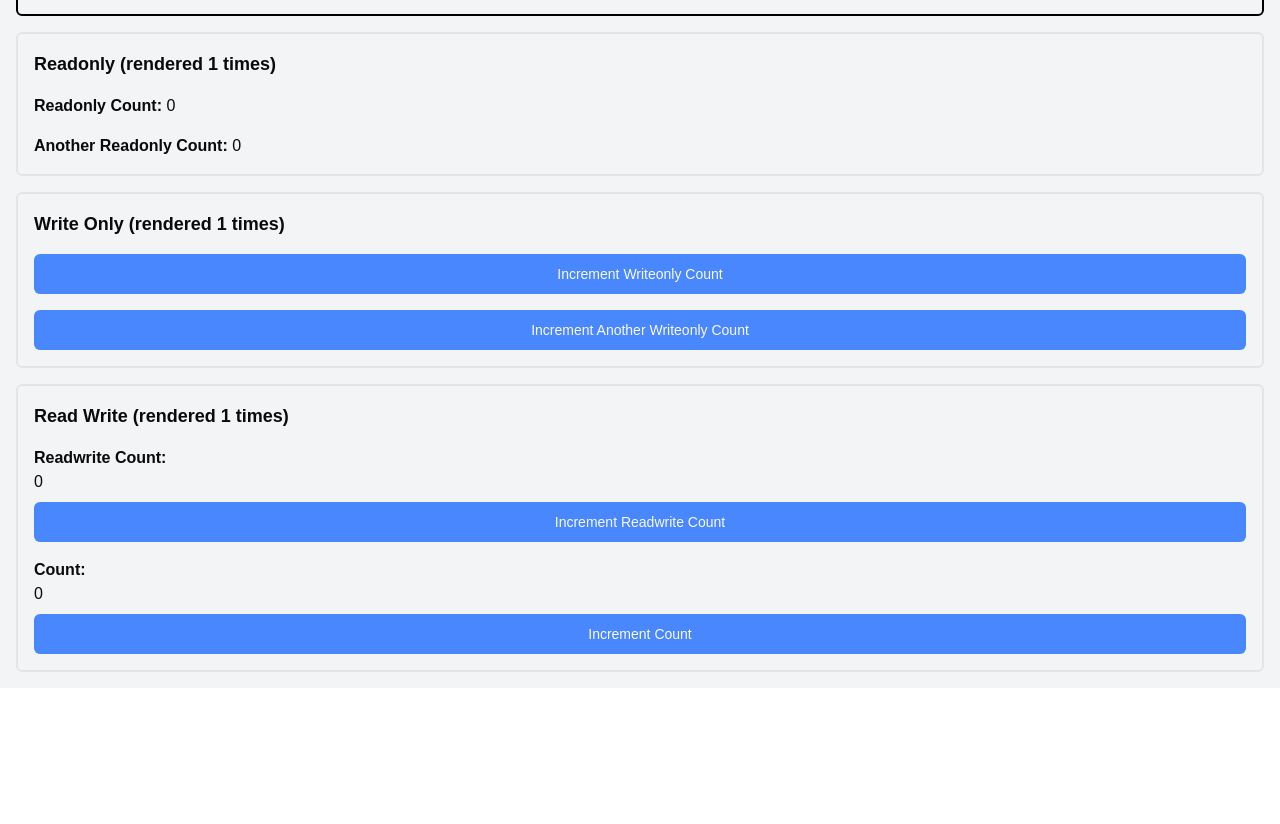
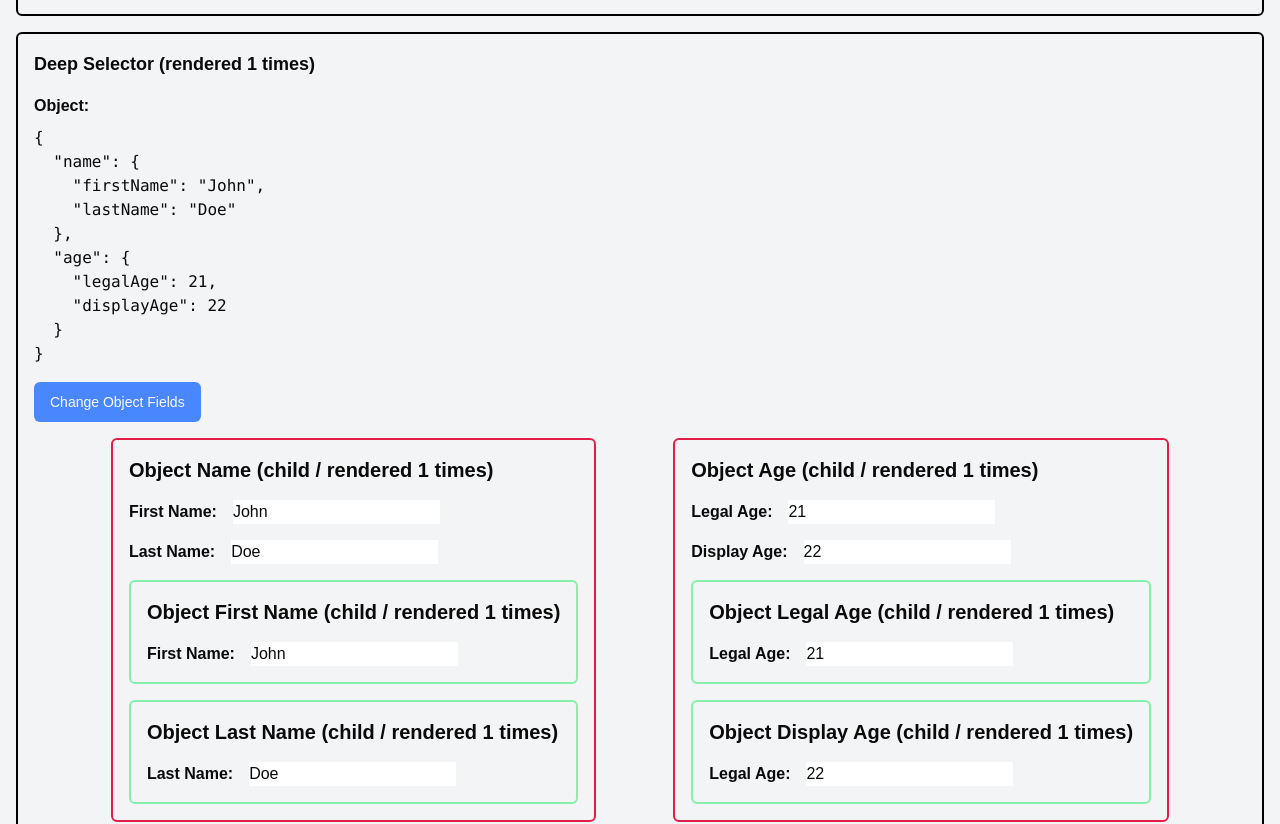
Before and after one commit to heecheon92/next15-test, a Next.js app: page /playground/jotai in a window 1280 px wide. Shown: the part 1528-2352 px from the top of the page. Before the commit the page ends 2216 px from the top, so only its background shows below. Built offline with nearby package versions, Linux system fonts and the light colour scheme.

Commit message:
testing deep object field change detection on jotai.

```diff
--- /dev/null
+++ b/app/playground/jotai/@deepselector/page.tsx
@@ -0,0 +1,261 @@
+"use client";
+
+import { Button } from "@/app/components/shadcn/button";
+import { useRenderCount } from "@/app/util/render";
+import { produce } from "immer";
+import { atom, useAtom } from "jotai";
+import { deepObjectAtom } from "../atoms";
+
+export default function JotaiSelector() {
+  const renderCount = useRenderCount();
+  const [object, setObject] = useAtom(deepObjectAtom);
+
+  return (
+    <div className="flex flex-col space-y-4 w-full h-full p-4 bg-gray-100 border-2 rounded-md border-black">
+      <header className="text-lg font-bold">{`Deep Selector (rendered ${renderCount} times)`}</header>
+
+      <div className="flex flex-col space-y-2">
+        <span className="font-bold">Object:</span>
+        <pre>{JSON.stringify(object, null, 2)}</pre>
+      </div>
+      <div className="flex flex-row space-x-4">
+        <Button
+          onClick={() =>
+            setObject((o) => ({
+              name: {
+                firstName: o.name.firstName === "John" ? "Jane" : "John",
+                lastName: o.name.lastName === "Doe" ? "Smith" : "Doe",
+              },
+              age: {
+                legalAge: o.age.legalAge === 21 ? 18 : 21,
+                displayAge: o.age.displayAge === 21 ? 19 : 22,
+              },
+            }))
+          }
+        >
+          Change Object Fields
+        </Button>
+      </div>
+      <footer className="flex flex-row justify-evenly">
+        <ObjectNameSelector />
+        <ObjectAgeSelector />
+      </footer>
+    </div>
+  );
+}
+
+const nameAtom = atom(
+  (get) => get(deepObjectAtom).name,
+  (_get, set, arg: { firstName: string; lastName: string }) => {
+    set(deepObjectAtom, (prev) => ({ ...prev, name: arg }));
+  }
+);
+
+function ObjectNameSelector() {
+  const renderCount = useRenderCount();
+  const [name, setName] = useAtom(nameAtom);
+
+  return (
+    <div className="flex flex-col space-y-4 p-4 bg-gray-100 border-2 border-rose-600 rounded-md">
+      <header className="text-xl font-bold">{`Object Name (child / rendered ${renderCount} times)`}</header>
+      <div className="flex flex-row space-x-4">
+        <span className="font-bold">First Name:</span>
+        <input
+          value={name.firstName}
+          onChange={(e) => {
+            setName({ ...name, firstName: e.target.value });
+          }}
+        />
+      </div>
+      <div className="flex flex-row space-x-4">
+        <span className="font-bold">Last Name:</span>
+        <input
+          value={name.lastName}
+          onChange={(e) => {
+            setName({ ...name, lastName: e.target.value });
+          }}
+        />
+      </div>
+
+      <footer className="flex flex-col space-y-4">
+        <ObjectFirstNameSelector />
+
+        <ObjectLastNameSelector />
+      </footer>
+    </div>
+  );
+}
+
+const firstNameAtom = atom(
+  (get) => get(deepObjectAtom).name.firstName,
+  (_get, set, arg: string) => {
+    set(deepObjectAtom, (prev) => ({
+      ...prev,
+      name: { ...prev.name, firstName: arg },
+    }));
+  }
+);
+const lastNameAtom = atom(
+  (get) => get(deepObjectAtom).name.lastName,
+  (_get, set, arg: string) => {
+    set(deepObjectAtom, (prev) => ({
+      ...prev,
+      name: { ...prev.name, lastName: arg },
+    }));
+  }
+);
+
+function ObjectFirstNameSelector() {
+  const renderCount = useRenderCount();
+  const [firstName, setFirstName] = useAtom(firstNameAtom);
+
+  return (
+    <div className="flex flex-col space-y-4 p-4 bg-gray-100 border-2 border-green-300 rounded-md">
+      <header className="text-xl font-bold">{`Object First Name (child / rendered ${renderCount} times)`}</header>
+      <div className="flex flex-row space-x-4">
+        <span className="font-bold">First Name:</span>
+        <input
+          value={firstName}
+          onChange={(e) => {
+            setFirstName(e.target.value);
+          }}
+        />
+      </div>
+    </div>
+  );
+}
+
+function ObjectLastNameSelector() {
+  const renderCount = useRenderCount();
+  const [lastName, setLastName] = useAtom(lastNameAtom);
+
+  return (
+    <div className="flex flex-col space-y-4 p-4 bg-gray-100 border-2 border-green-300 rounded-md">
+      <header className="text-xl font-bold">{`Object Last Name (child / rendered ${renderCount} times)`}</header>
+      <div className="flex flex-row space-x-4">
+        <span className="font-bold">Last Name:</span>
+        <input
+          value={lastName}
+          onChange={(e) => {
+            setLastName(e.target.value);
+          }}
+        />
+      </div>
+    </div>
+  );
+}
+
+const ageAtom = atom(
+  (get) => get(deepObjectAtom).age,
+  (get, set, arg: { legalAge: number; displayAge: number }) => {
+    set(
+      deepObjectAtom,
+      produce(get(deepObjectAtom), (draft) => {
+        draft.age = arg;
+      })
+    );
+  }
+);
+
+const legalAgeAtom = atom(
+  (get) => get(deepObjectAtom).age.legalAge,
+  (get, set, arg: number) => {
+    set(
+      deepObjectAtom,
+      produce(get(deepObjectAtom), (draft) => {
+        draft.age.legalAge = arg;
+      })
+    );
+  }
+);
+
+const displayAgeAtom = atom(
+  (get) => get(deepObjectAtom).age.displayAge,
+  (get, set, arg: number) => {
+    set(
+      deepObjectAtom,
+      produce(get(deepObjectAtom), (draft) => {
+        draft.age.displayAge = arg;
+      })
+    );
+  }
+);
+
+function ObjectAgeSelector() {
+  const renderCount = useRenderCount();
+  const [age, setAge] = useAtom(ageAtom);
+
+  return (
+    <div className="flex flex-col space-y-4 p-4 bg-gray-100 border-2 border-rose-600 rounded-md">
+      <header className="text-xl font-bold">{`Object Age (child / rendered ${renderCount} times)`}</header>
+      <div className="flex flex-row space-x-4">
+        <span className="font-bold">Legal Age:</span>
+        <input
+          type="number"
+          value={age.legalAge}
+          onChange={(e) => {
+            setAge({ ...age, legalAge: parseInt(e.target.value) });
+          }}
+        />
+      </div>
+      <div className="flex flex-row space-x-4">
+        <span className="font-bold">Display Age:</span>
+        <input
+          type="number"
+          value={age.displayAge}
+          onChange={(e) => {
+            setAge({ ...age, displayAge: parseInt(e.target.value) });
+          }}
+        />
+      </div>
+
+      <footer className="flex flex-col space-y-4">
+        <ObjectLegalAgeSelector />
+
+        <ObjectDisplayAgeSelector />
+      </footer>
+    </div>
+  );
+}
+
+function ObjectLegalAgeSelector() {
+  const renderCount = useRenderCount();
+  const [legalAge, setLegalAge] = useAtom(legalAgeAtom);
+
+  return (
+    <div className="flex flex-col space-y-4 p-4 bg-gray-100 border-2 border-green-300 rounded-md">
+      <header className="text-xl font-bold">{`Object Legal Age (child / rendered ${renderCount} times)`}</header>
+      <div className="flex flex-row space-x-4">
+        <span className="font-bold">Legal Age:</span>
+        <input
+          type="number"
+          value={legalAge}
+          onChange={(e) => {
+            setLegalAge(parseInt(e.target.value));
+          }}
+        />
+      </div>
+    </div>
+  );
+}
+
+function ObjectDisplayAgeSelector() {
+  const renderCount = useRenderCount();
+  const [display, setDisplayAge] = useAtom(displayAgeAtom);
+
+  return (
+    <div className="flex flex-col space-y-4 p-4 bg-gray-100 border-2 border-green-300 rounded-md">
+      <header className="text-xl font-bold">{`Object Display Age (child / rendered ${renderCount} times)`}</header>
+      <div className="flex flex-row space-x-4">
+        <span className="font-bold">Legal Age:</span>
+        <input
+          type="number"
+          value={display}
+          onChange={(e) => {
+            setDisplayAge(parseInt(e.target.value));
+          }}
+        />
+      </div>
+    </div>
+  );
+}
--- a/app/playground/jotai/atoms.ts
+++ b/app/playground/jotai/atoms.ts
@@ -8,6 +8,13 @@ export const objectAtom = atom<{
   greeting: "Hello" | "Bye";
   name: "Jotai" | "React";
 }>({ greeting: "Hello", name: "Jotai" });
+export const deepObjectAtom = atom<{
+  name: { firstName: string; lastName: string; };
+  age: { legalAge: number; displayAge: number };
+}>({
+  name: { firstName: "John", lastName: "Doe" },
+  age: { legalAge: 21, displayAge: 22 }
+})
 export const darkModeAtom = atomWithStorage("darkMode", false, {
   ...createJSONStorage(() => localStorage),
 }, { getOnInit: false });
--- a/app/playground/jotai/layout.tsx
+++ b/app/playground/jotai/layout.tsx
@@ -3,6 +3,7 @@ export default function JotaiLayout({
   persistence,
   primitive,
   selector,
+  deepselector,
   readonly,
   readwrite,
   writeonly,
@@ -11,6 +12,7 @@ export default function JotaiLayout({
   persistence: React.ReactNode;
   primitive: React.ReactNode;
   selector: React.ReactNode;
+  deepselector: React.ReactNode;
   readonly: React.ReactNode;
   readwrite: React.ReactNode;
   writeonly: React.ReactNode;
@@ -21,6 +23,7 @@ export default function JotaiLayout({
       {persistence}
       {primitive}
       {selector}
+      {deepselector}
       {readonly}
       {writeonly}
       {readwrite}
```
